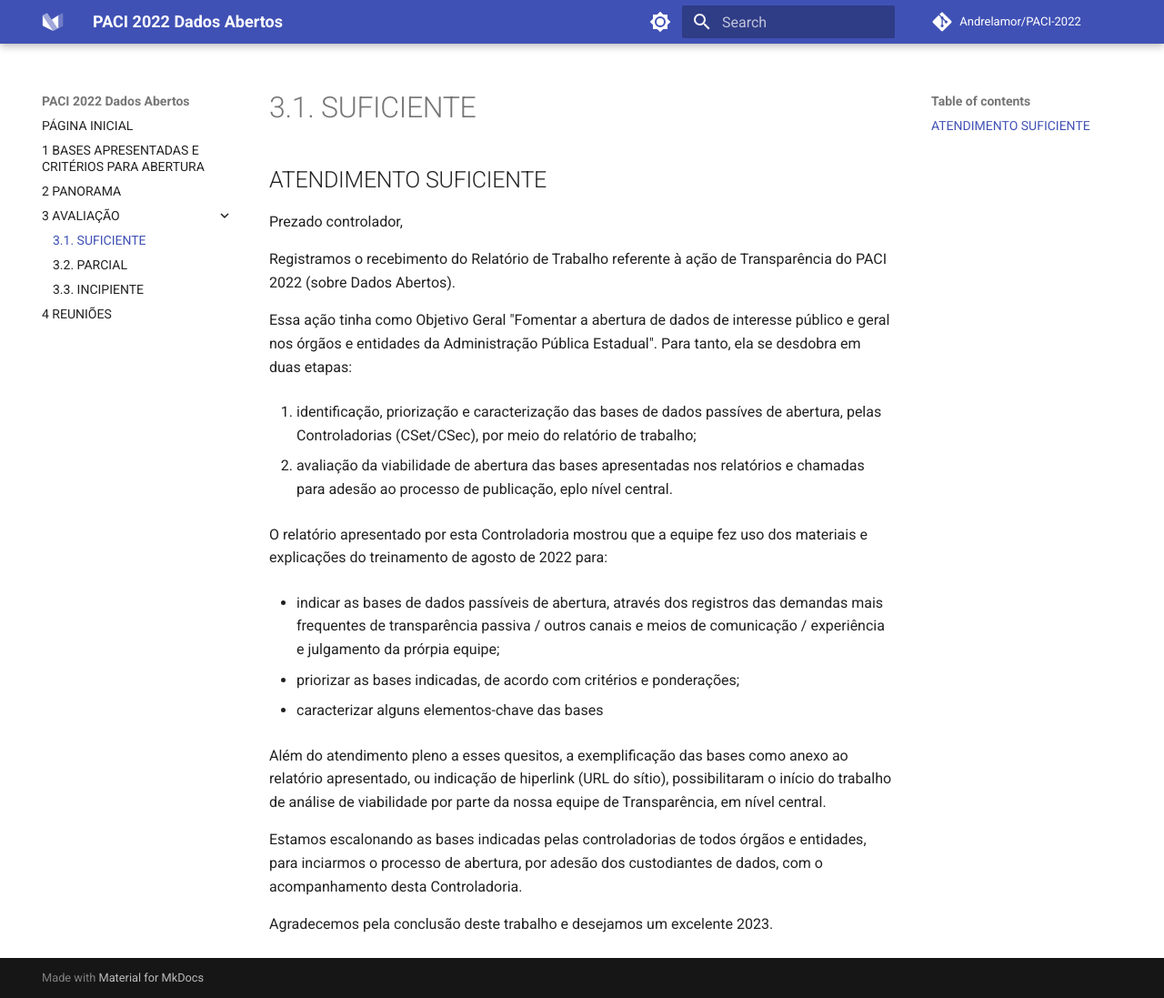
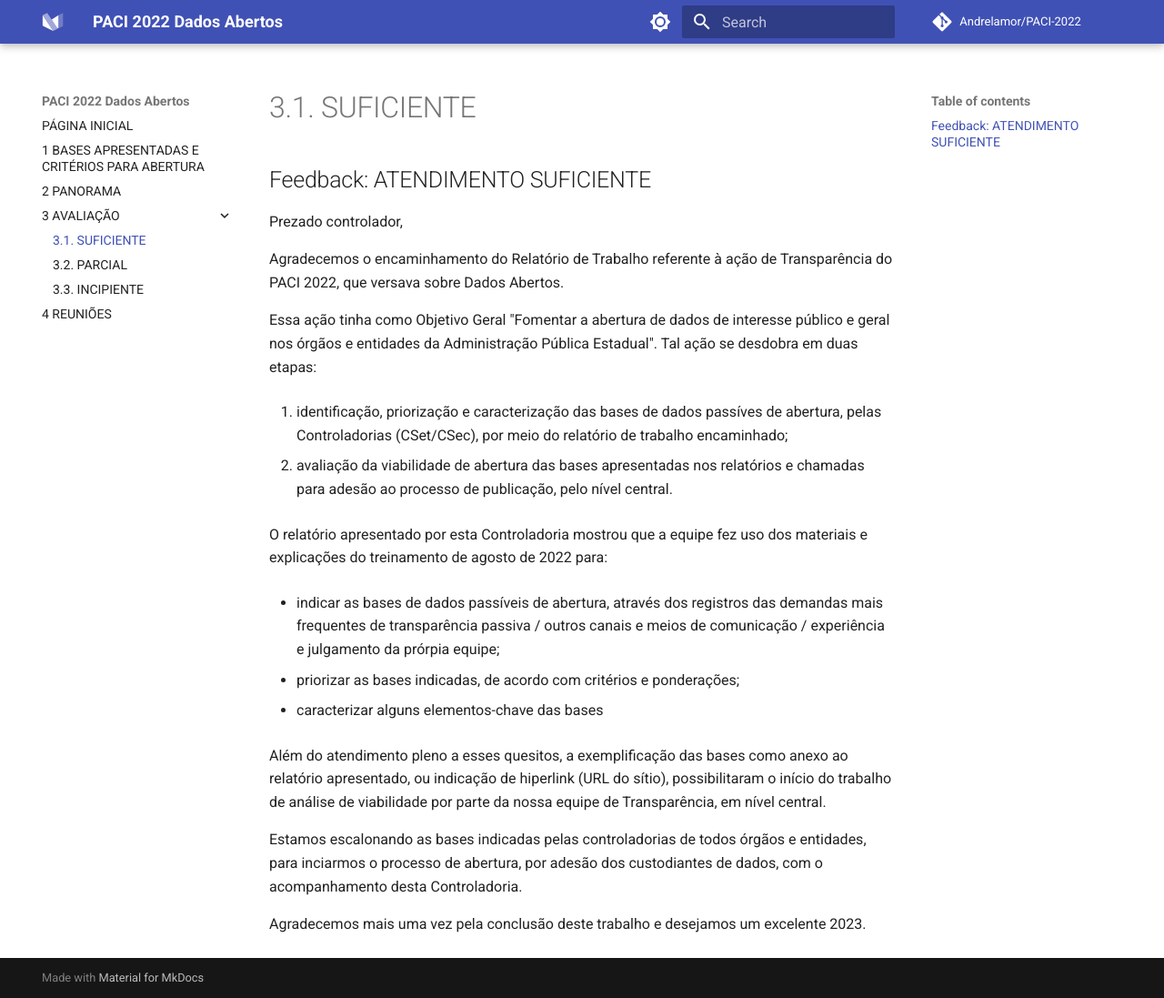
Before and after one commit to transparencia-mg/PACI-2022, an MkDocs documentation site: the page built from docs/suficiente.md, in a window 1280 px wide and 1097 px high. Shown: the whole window at 91% size. Built offline with MkDocs 1.6.1 and Material for MkDocs 9.7.7, drawn with Linux system fonts in a browser that asks for light colours; comment, search, counter and statistics services are not loaded.

Commit message:
Update suficiente.md

```diff
--- a/docs/suficiente.md
+++ b/docs/suficiente.md
@@ -1,16 +1,16 @@
-## ATENDIMENTO SUFICIENTE
+## Feedback: ATENDIMENTO SUFICIENTE
 
 <!-- (É possível avaliar a viabilidade de abertura da base elencada no relatório) -->
 
 Prezado controlador,
 
-Registramos o recebimento do Relatório de Trabalho referente à ação de Transparência do PACI 2022 (sobre Dados Abertos).
+Agradecemos o encaminhamento do Relatório de Trabalho referente à ação de Transparência do PACI 2022, que versava sobre Dados Abertos.
 
-Essa ação tinha como Objetivo Geral "Fomentar a abertura de dados de interesse público e geral nos órgãos e entidades da Administração Pública Estadual". Para tanto, ela se desdobra em duas etapas:
+Essa ação tinha como Objetivo Geral "Fomentar a abertura de dados de interesse público e geral nos órgãos e entidades da Administração Pública Estadual". Tal ação se desdobra em duas etapas:
 
-1. identificação, priorização e caracterização das bases de dados passíves de abertura, pelas Controladorias (CSet/CSec), por meio do relatório de trabalho;
+1. identificação, priorização e caracterização das bases de dados passíves de abertura, pelas Controladorias (CSet/CSec), por meio do relatório de trabalho encaminhado;
 
-2. avaliação da viabilidade de abertura das bases apresentadas nos relatórios e chamadas para adesão ao processo de publicação, eplo nível central.
+2. avaliação da viabilidade de abertura das bases apresentadas nos relatórios e chamadas para adesão ao processo de publicação, pelo nível central.
 
 O relatório apresentado por esta Controladoria mostrou que a equipe fez uso dos materiais e explicações do treinamento de agosto de 2022 para:
 
@@ -24,4 +24,4 @@
 
 Estamos escalonando as bases indicadas pelas controladorias de todos órgãos e entidades, para inciarmos o processo de abertura, por adesão dos custodiantes de dados, com o acompanhamento desta Controladoria.
 
-Agradecemos pela conclusão deste trabalho e desejamos um excelente 2023.
+Agradecemos mais uma vez pela conclusão deste trabalho e desejamos um excelente 2023.
```
